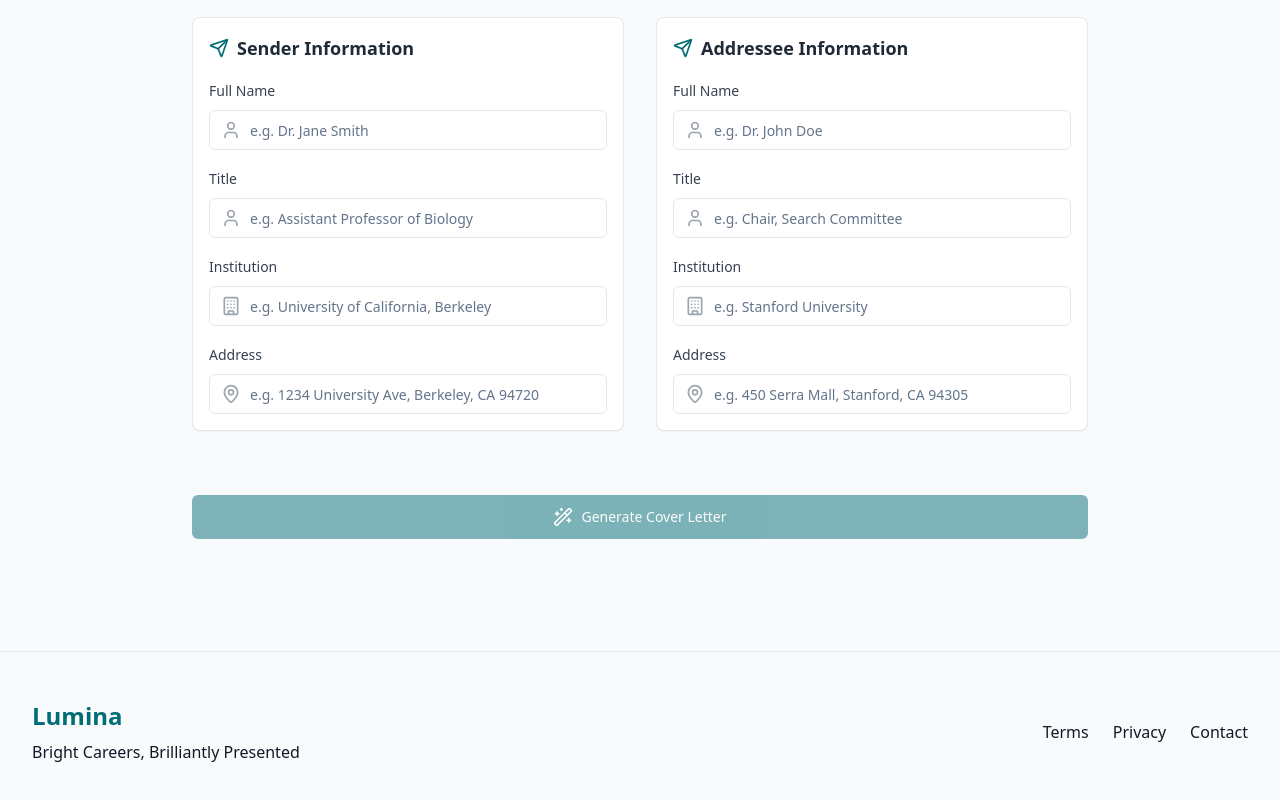
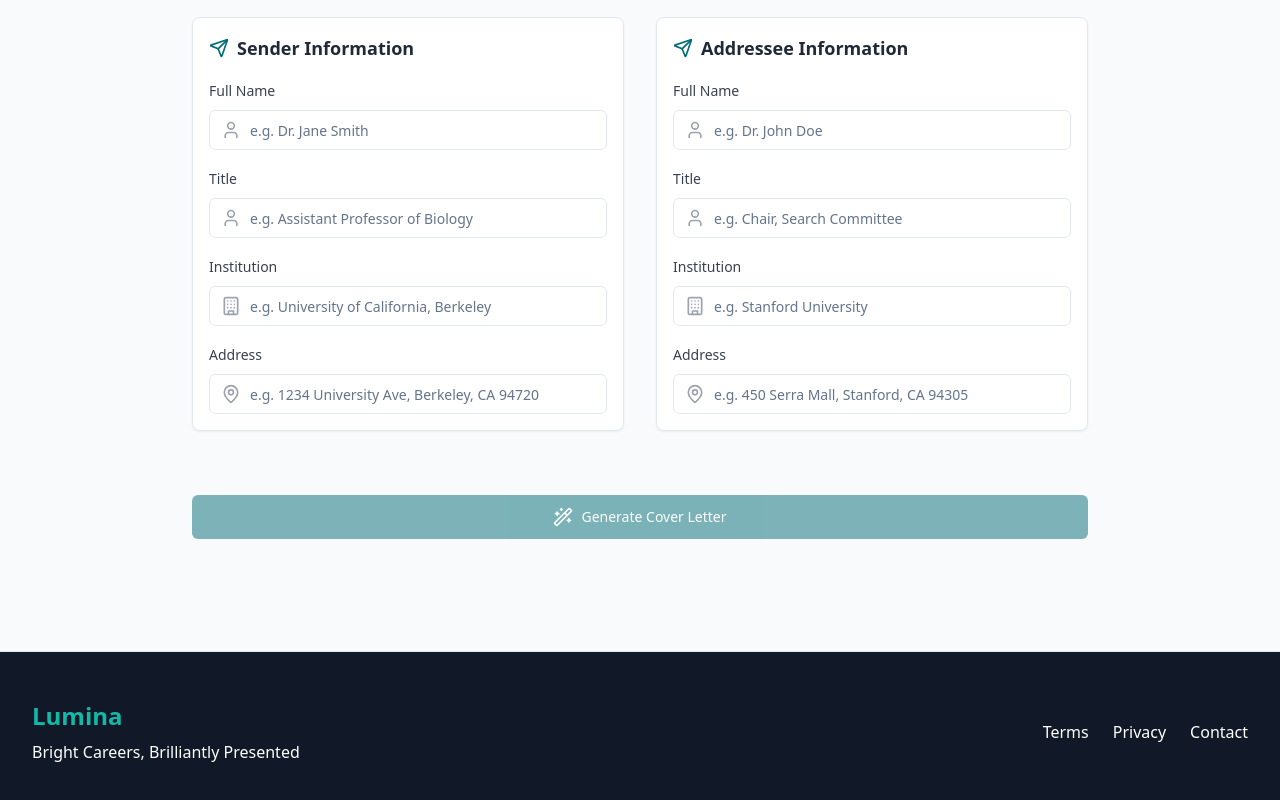
Before and after one commit to Naxus28/lumina.ai, a Next.js app: page /auth/cover-letter-generator in a window 1280 px wide. Shown: the part 1429-2229 px from the top of the page. Built offline with nearby package versions, Linux system fonts and the light colour scheme.

Commit message:
Styles footer

```diff
--- a/app/layout-components/components/Footer.tsx
+++ b/app/layout-components/components/Footer.tsx
@@ -1,28 +1,28 @@
 import React from 'react';
 
 export const Footer: React.FC = () => (
-	<footer className="bg-gray-50 text-gray-900 py-12 px-4 sm:px-6 lg:px-8 border-t border-gray-200">
+	<footer className="bg-gray-50 bg-gray-900 py-12 px-4 sm:px-6 lg:px-8 border-t border-gray-200">
 		<div className="max-w-7xl mx-auto flex flex-col md:flex-row justify-between items-center">
 			<div className="mb-4 md:mb-0">
-				<span className="text-2xl font-bold text-[#006D77]">Lumina</span>
-				<p className="mt-2">Bright Careers, Brilliantly Presented</p>
+				<span className="text-2xl font-bold text-teal-500">Lumina</span>
+				<p className="mt-2 text-white">Bright Careers, Brilliantly Presented</p>
 			</div>
 			<div className="flex space-x-6">
 				<a
 					href="#"
-					className="hover:text-[#006D77]"
+					className="text-white hover:text-teal-500"
 				>
 					Terms
 				</a>
 				<a
 					href="#"
-					className="hover:text-[#006D77]"
+					className="text-white hover:text-teal-500"
 				>
 					Privacy
 				</a>
 				<a
 					href="#"
-					className="hover:text-[#006D77]"
+					className="text-white hover:text-teal-500"
 				>
 					Contact
 				</a>
```
Also changed, not shown: app/components/typography/index.ts (added, +8 -0 lines).
